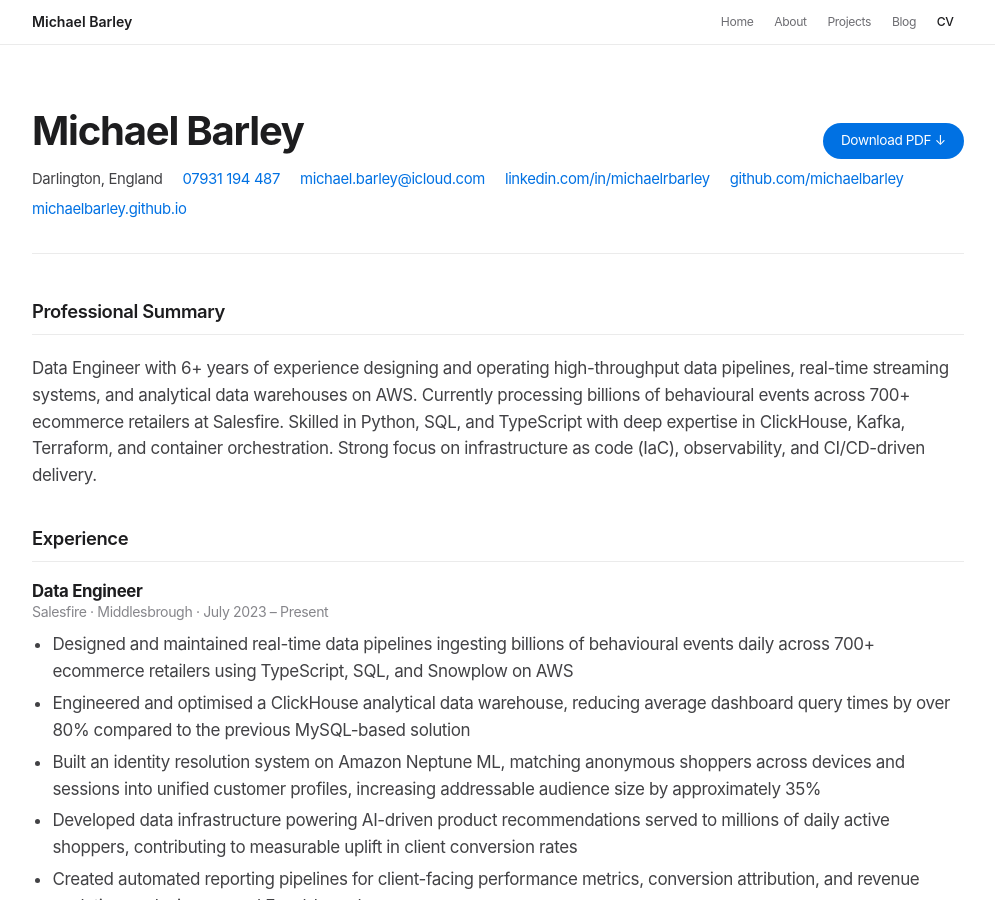
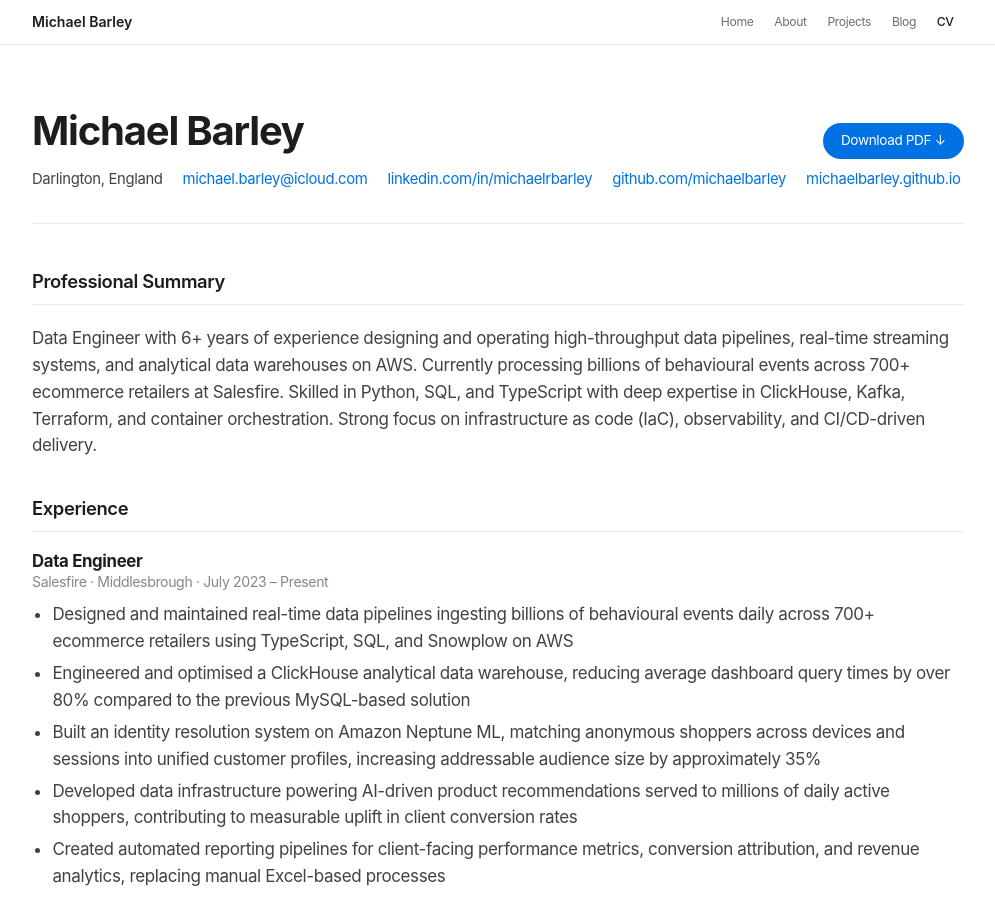
Before and after one commit to michaelbarley/michaelbarley.github.io, a Jekyll site: the page built from cv.html, in a window 1280 px wide and 900 px high. Shown: the whole window, without its empty margins (142-1137 px from the left). Built offline with Jekyll 4.4.1, drawn with Linux system fonts in a browser that asks for light colours.

Commit message:
Remove phone number from public CV page

```diff
--- a/cv.html
+++ b/cv.html
@@ -10,7 +10,6 @@ description: "CV for Michael Barley, data engineer with 6+ years of experience i
   </div>
   <ul class="cv-contact">
     <li>Darlington, England</li>
-    <li><a href="tel:+447931194487">07931 194 487</a></li>
     <li><a href="mailto:michael.barley@icloud.com" target="_blank" rel="noopener">michael.barley@icloud.com</a></li>
     <li><a href="https://linkedin.com/in/michaelrbarley" target="_blank" rel="noopener">linkedin.com/in/michaelrbarley</a></li>
     <li><a href="https://github.com/michaelbarley" target="_blank" rel="noopener">github.com/michaelbarley</a></li>
```
